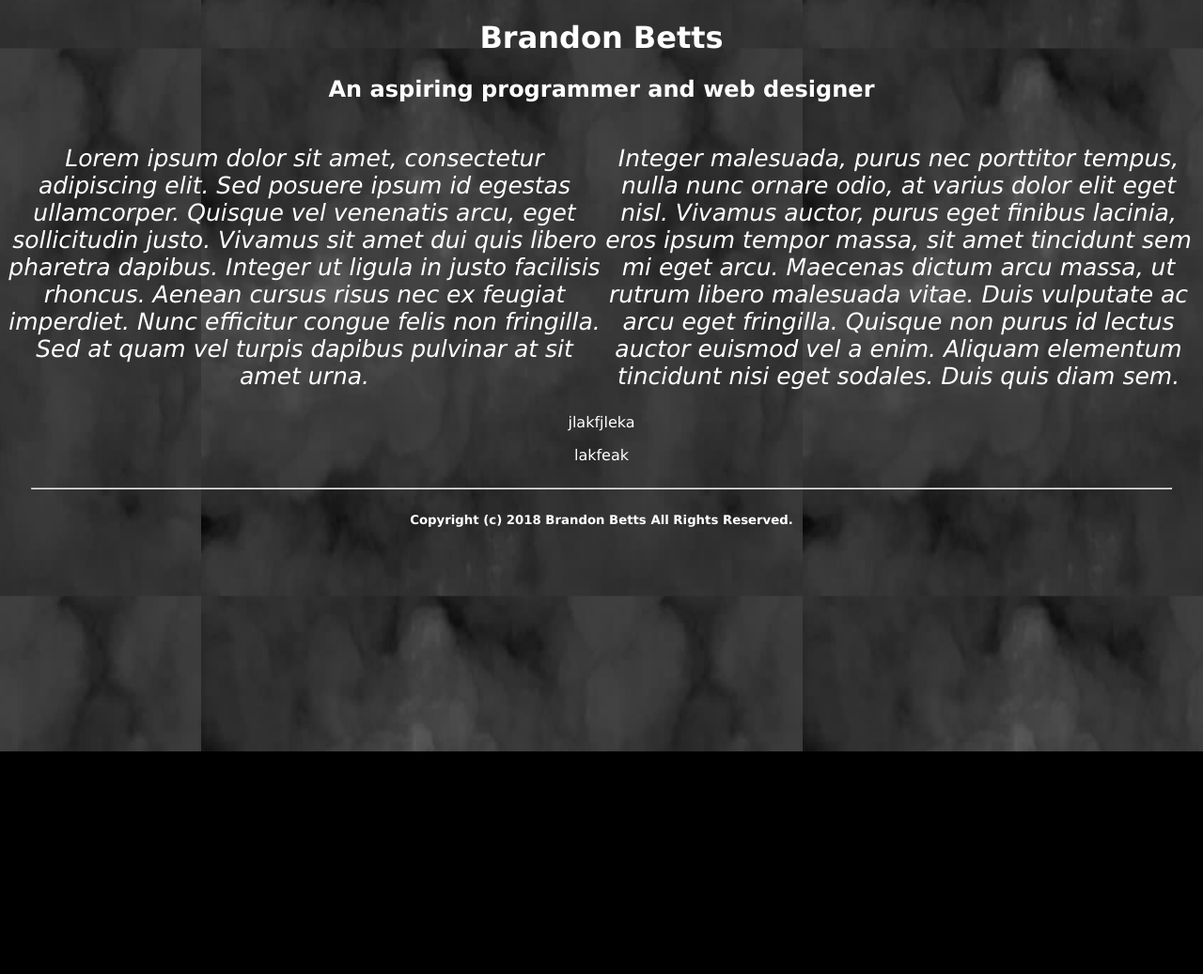
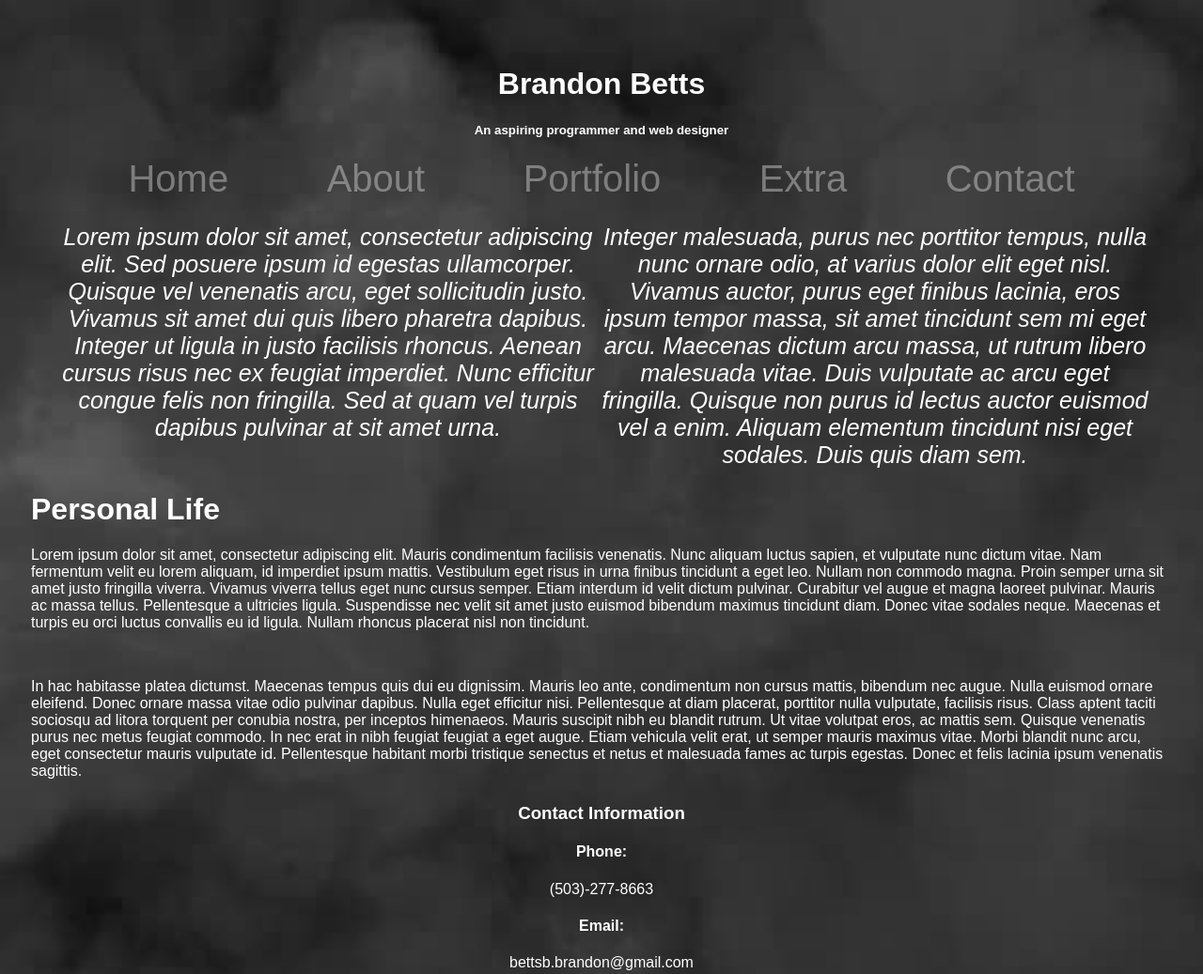
Before and after one commit to bettsbp/personal, a plain HTML site: page index.html in a window 1280 px wide. Shown: the top 1037 px of the page at 94% size. Before the commit the page ends 800 px from the top, so only its background shows below. Drawn offline with Linux system fonts and the light colour scheme.

Commit message:
add new stylings, add nav bar (dont know what its purpose is yet), add background formatting, add new text styling

```diff
--- a/css/style.css
+++ b/css/style.css
@@ -1,13 +1,28 @@
 body {
   background-image: url("../img/smoke.jpg");
-  background-repeat: round;
+  background-repeat: no-repeat;
   background-color: black;
   background-position: center;
+  background-size: cover;
   color: white;
-  font-family: verdana;
+  font-family: arial;
+}
+a {
+  color: rgba(200, 200, 200, 0.5);
+  font-family: arial;
+  font-size: 40px;
+  padding: 50px;
+  text-decoration: none;
+  transition: .5s;
+}
+a:hover {
+  color: rgba(250, 250, 250, .85);
+  transition: .5s;
 }
 .main {
   text-align: center;
+  margin: 25px;
+  padding: 25px;
 }
 .main p {
   font-size: 25px;
@@ -19,7 +34,8 @@ body {
   width: 50%;
 }
 .about {
-  text-align: center;
+  text-align: left;
+  margin: 25px;
 }
 .contact {
   text-align: center;
--- a/index.html
+++ b/index.html
@@ -12,15 +12,29 @@
   </style> -->
   <div class="main">
     <h1>Brandon Betts</h1>
-    <h2>An aspiring programmer and web designer</h2>
+    <h5>An aspiring programmer and web designer</h5>
+    <nav>
+      <a href="#">Home</a>
+      <a href="#">About</a>
+      <a href="#">Portfolio</a>
+      <a href="#">Extra</a>
+      <a href="#">Contact</a>
+    </nav>
     <p class="column">Lorem ipsum dolor sit amet, consectetur adipiscing elit. Sed posuere ipsum id egestas ullamcorper. Quisque vel venenatis arcu, eget sollicitudin justo. Vivamus sit amet dui quis libero pharetra dapibus. Integer ut ligula in justo facilisis rhoncus. Aenean cursus risus nec ex feugiat imperdiet. Nunc efficitur congue felis non fringilla. Sed at quam vel turpis dapibus pulvinar at sit amet urna.</p>
     <p class="column"> Integer malesuada, purus nec porttitor tempus, nulla nunc ornare odio, at varius dolor elit eget nisl. Vivamus auctor, purus eget finibus lacinia, eros ipsum tempor massa, sit amet tincidunt sem mi eget arcu. Maecenas dictum arcu massa, ut rutrum libero malesuada vitae. Duis vulputate ac arcu eget fringilla. Quisque non purus id lectus auctor euismod vel a enim. Aliquam elementum tincidunt nisi eget sodales. Duis quis diam sem.</p>
   </div>
   <div class="about">
-    <p>jlakfjleka</p>
+    <h1>Personal Life</h1>
+    <p>Lorem ipsum dolor sit amet, consectetur adipiscing elit. Mauris condimentum facilisis venenatis. Nunc aliquam luctus sapien, et vulputate nunc dictum vitae. Nam fermentum velit eu lorem aliquam, id imperdiet ipsum mattis. Vestibulum eget risus in urna finibus tincidunt a eget leo. Nullam non commodo magna. Proin semper urna sit amet justo fringilla viverra. Vivamus viverra tellus eget nunc cursus semper. Etiam interdum id velit dictum pulvinar. Curabitur vel augue et magna laoreet pulvinar. Mauris ac massa tellus. Pellentesque a ultricies ligula. Suspendisse nec velit sit amet justo euismod bibendum maximus tincidunt diam. Donec vitae sodales neque. Maecenas et turpis eu orci luctus convallis eu id ligula. Nullam rhoncus placerat nisl non tincidunt.</p>
+    <br>
+    <p>In hac habitasse platea dictumst. Maecenas tempus quis dui eu dignissim. Mauris leo ante, condimentum non cursus mattis, bibendum nec augue. Nulla euismod ornare eleifend. Donec ornare massa vitae odio pulvinar dapibus. Nulla eget efficitur nisi. Pellentesque at diam placerat, porttitor nulla vulputate, facilisis risus. Class aptent taciti sociosqu ad litora torquent per conubia nostra, per inceptos himenaeos. Mauris suscipit nibh eu blandit rutrum. Ut vitae volutpat eros, ac mattis sem. Quisque venenatis purus nec metus feugiat commodo. In nec erat in nibh feugiat feugiat a eget augue. Etiam vehicula velit erat, ut semper mauris maximus vitae. Morbi blandit nunc arcu, eget consectetur mauris vulputate id. Pellentesque habitant morbi tristique senectus et netus et malesuada fames ac turpis egestas. Donec et felis lacinia ipsum venenatis sagittis.</p>
   </div>
   <div class="contact">
-    <p>lakfeak</p>
+    <h3>Contact Information</h3>
+    <h4>Phone:</h4>
+    <p>(503)-277-8663</p>
+    <h4>Email:</h4>
+    <p>bettsb.brandon@gmail.com</p>
   </div>
 </body>
 <hr>
```
